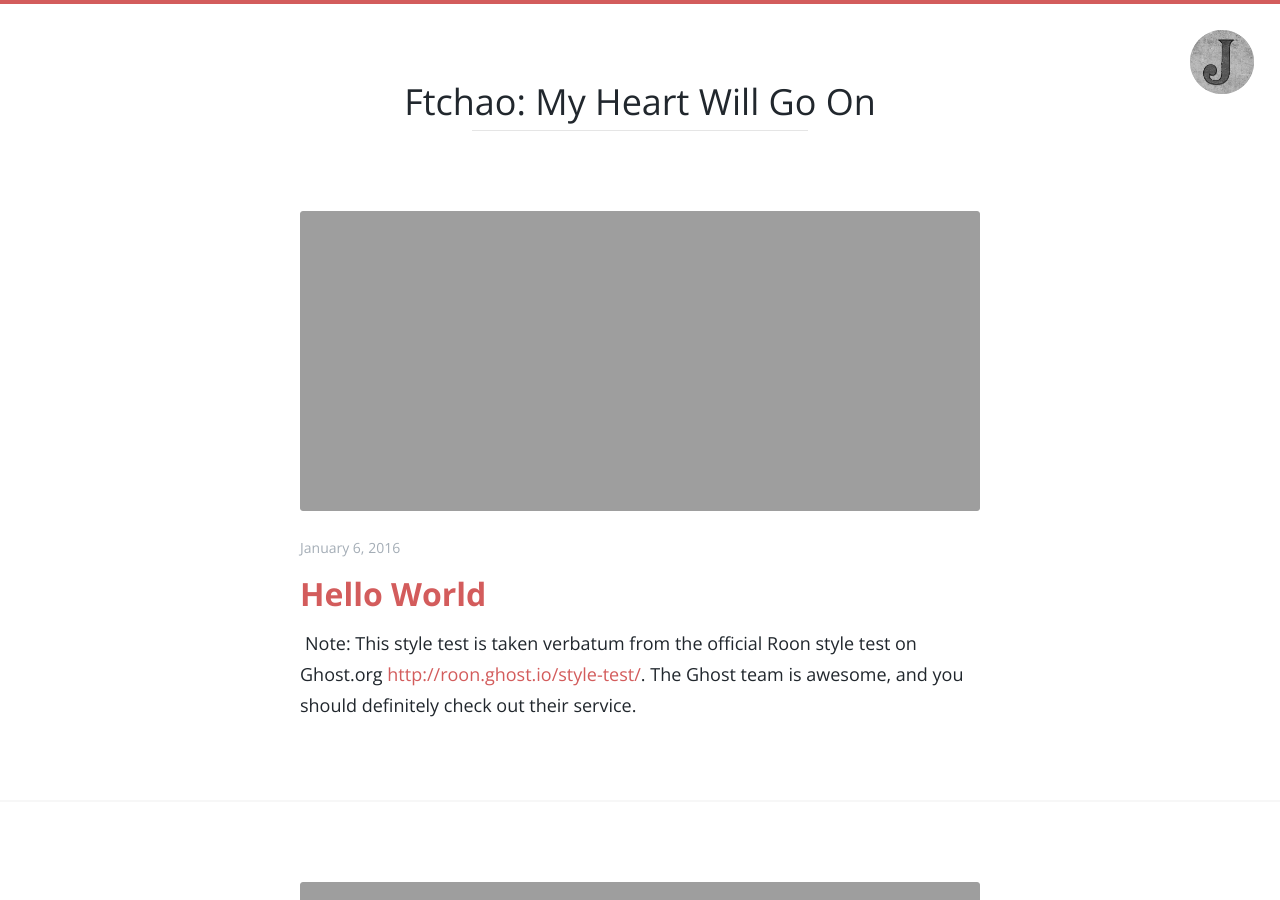
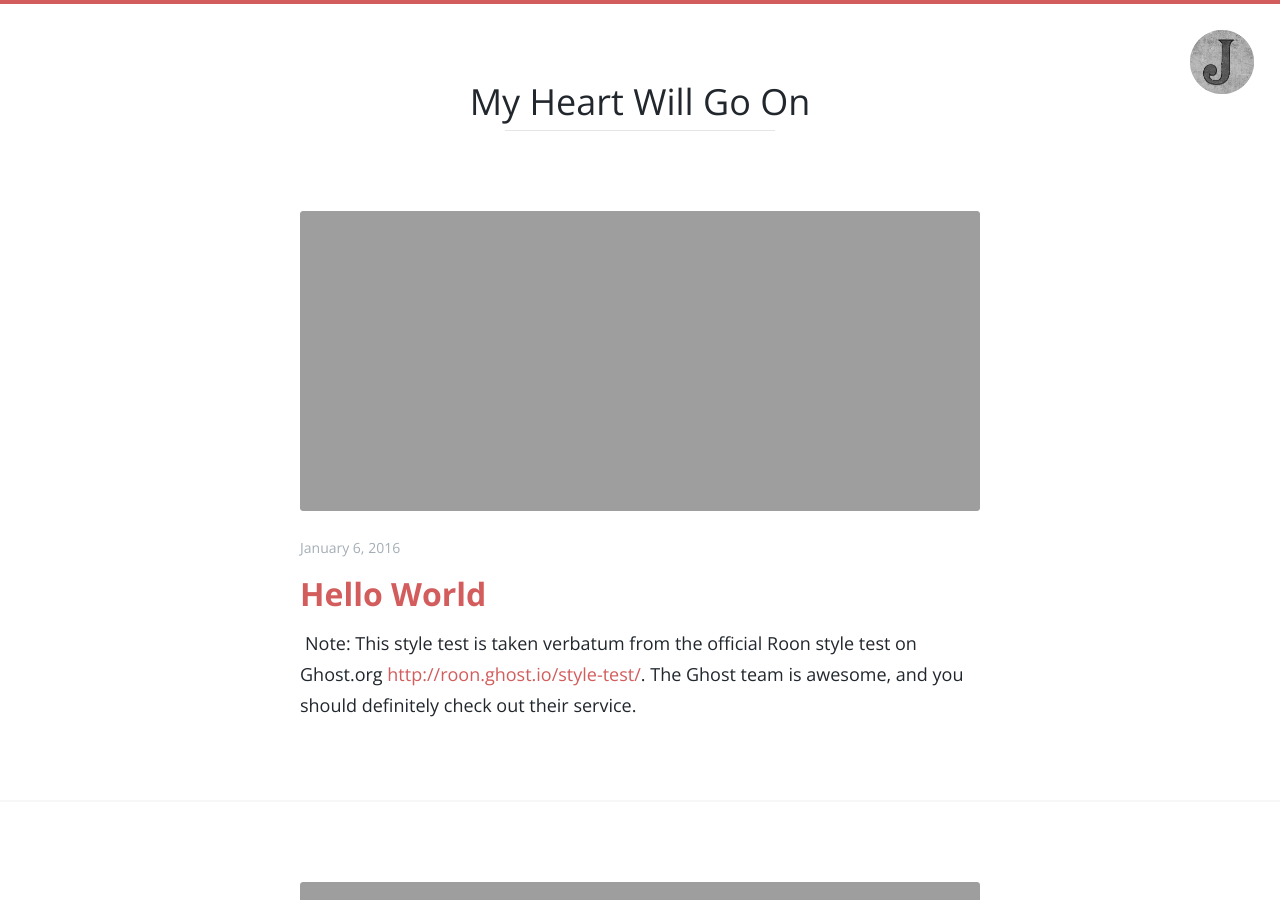
Before and after one commit to ftchao/chao.github.io, a Jekyll site: the page built from index.html, in a window 1280 px wide and 900 px high. Built offline with Jekyll 4.4.1, drawn with Linux system fonts in a browser that asks for light colours; some of the changed text lies outside the part shown.

Commit message:
fix change title

```diff
--- a/_config.yml
+++ b/_config.yml
@@ -1,5 +1,5 @@
 # Site settings
-title: "Ftchao: My Heart Will Go On"
+title: "My Heart Will Go On"
 logo: logo.png # image from https://www.flickr.com/photos/lwr/5496279831/in/set-72157594159055823
 email: ftchao@foxmail.com
 description: > # this means to ignore newlines until "baseurl:"
```
